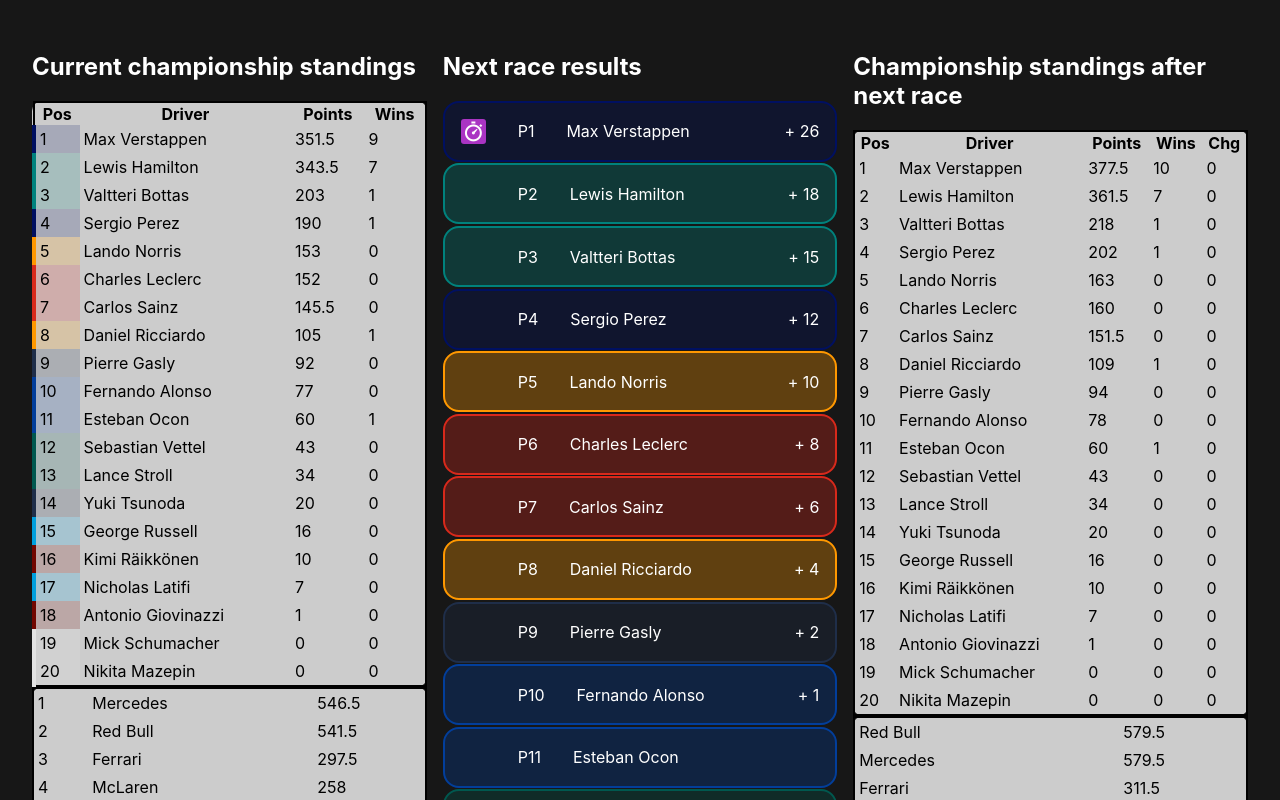
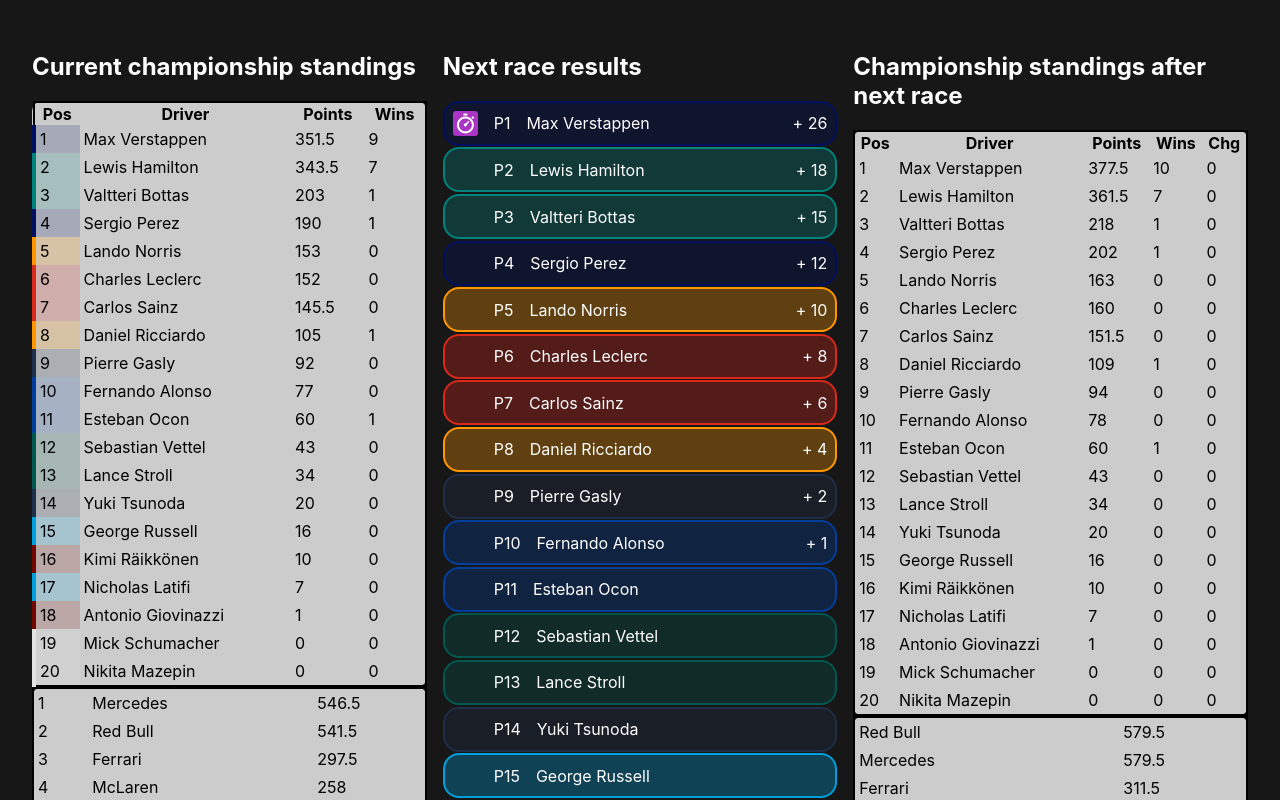
Before and after one commit to ddx32/f1-calculator, a React (Create React App) app: page / in a window 1280 px wide. Shown: the top 800 px of the page. Built offline with nearby package versions, Linux system fonts and the light colour scheme.

Commit message:
Styling tweaks

```diff
--- a/src/App.css
+++ b/src/App.css
@@ -4,6 +4,14 @@ body {
 
 h2 {
   color: #fff;
+}
+
+.app-container {
+  display: grid;
+  grid-template-columns: 1fr 1fr 1fr;
+  gap: 1rem;
+  max-width: 1400px;
+  margin: auto;
 }
 
 table {
@@ -27,7 +35,7 @@ td {
 }
 
 .race-results td {
-  padding: 1rem;
+  padding: 0.5rem;
 }
 
 .race-results .driver-name {
--- a/src/App.js
+++ b/src/App.js
@@ -15,13 +15,7 @@ function App() {
   const [raceResults, setRaceResults] = useState(driverList);
 
   return (
-    <div
-      style={{
-        display: "grid",
-        gridTemplateColumns: "1fr 1fr 1fr",
-        gap: "1rem",
-      }}
-    >
+    <div className="app-container">
       <CurrentStandings />
       <RaceResults driverList={raceResults} setRaceResults={setRaceResults} />
       <AfterRaceStandings raceResults={raceResults} />
```
